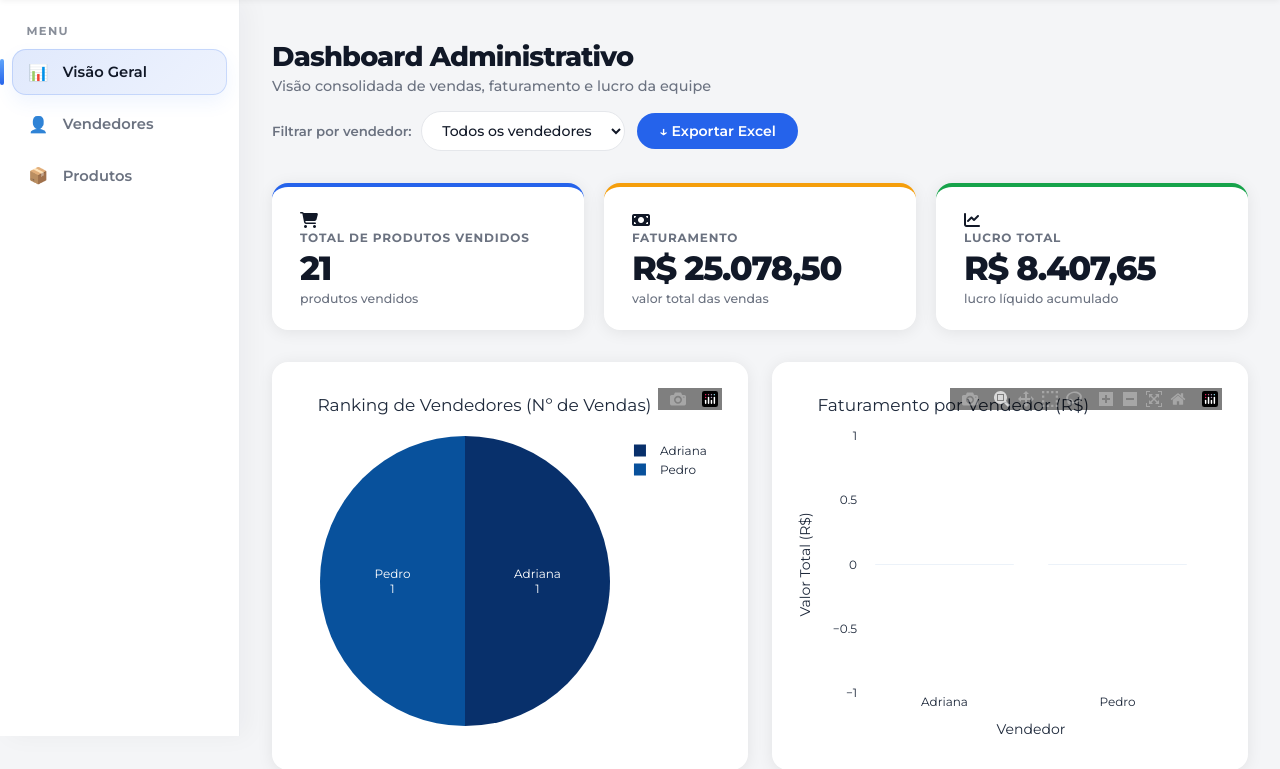
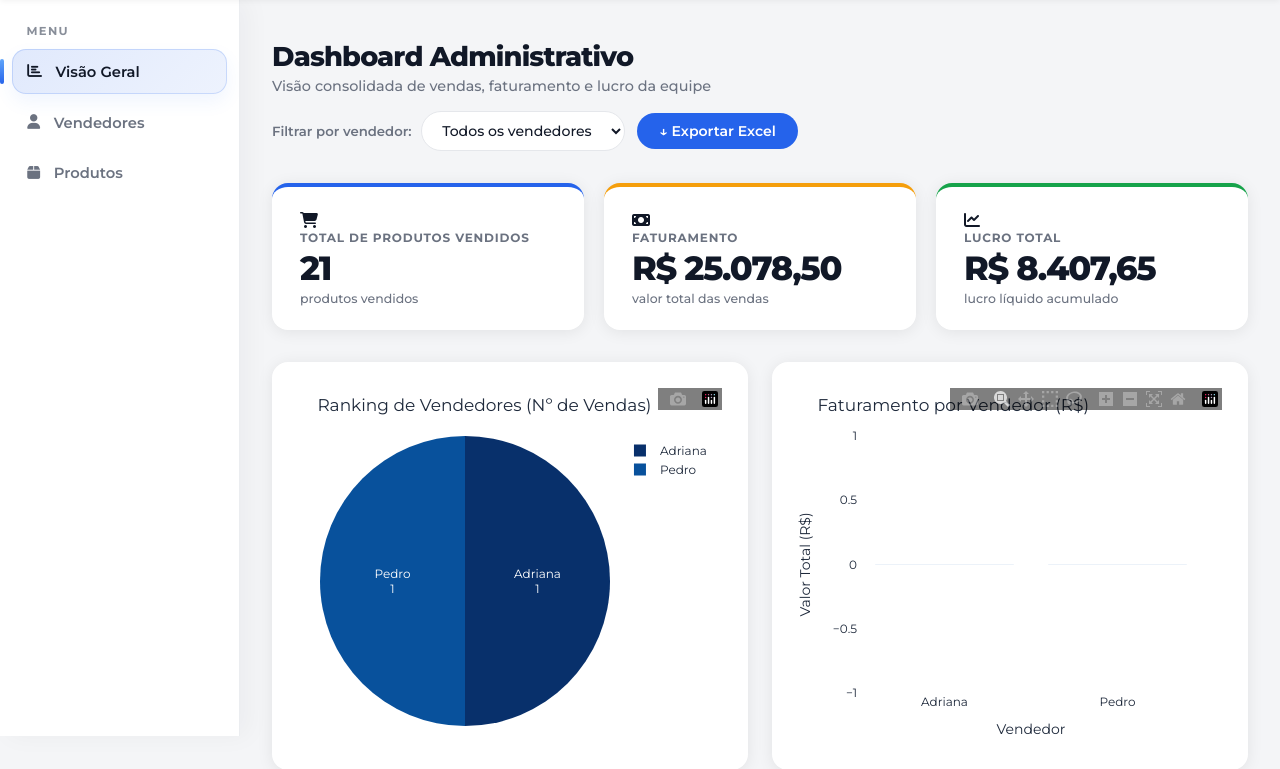
Before and after one commit to jpaveiro/crm-ejem, a Django app: page /diretoria/dashboard/ in a window 1280 px wide. Shown: the part 64-833 px from the top of the page. Run offline with Django 5.2, Linux system fonts and the light colour scheme; a user stored in the database is signed in; data comes from the database, SQL or seed files in the repository; some libraries are stand-ins or nearby versions.

Commit message:
Replace icons with Font Awesome in sidebar

```diff
--- a/templates/diretoria-dashboard.html
+++ b/templates/diretoria-dashboard.html
@@ -328,13 +328,13 @@
 <aside class="sidebar">
   <span class="sidebar-label">Menu</span>
   <a href="{% url 'diretoria-dashboard' %}" class="sidebar-link active">
-    <span class="icon">📊</span> Visão Geral
+    <i class="fas fa-chart-bar"></i> Visão Geral
   </a>
   <a href="{% url 'vendedores' %}" class="sidebar-link">
-    <span class="icon">👤</span> Vendedores
+    <i class="fas fa-user"></i> Vendedores
   </a>
   <a href="{% url 'produtos' %}" class="sidebar-link">
-    <span class="icon">📦</span> Produtos
+    <i class="fas fa-box"></i> Produtos
   </a>
 </aside>
 
```
